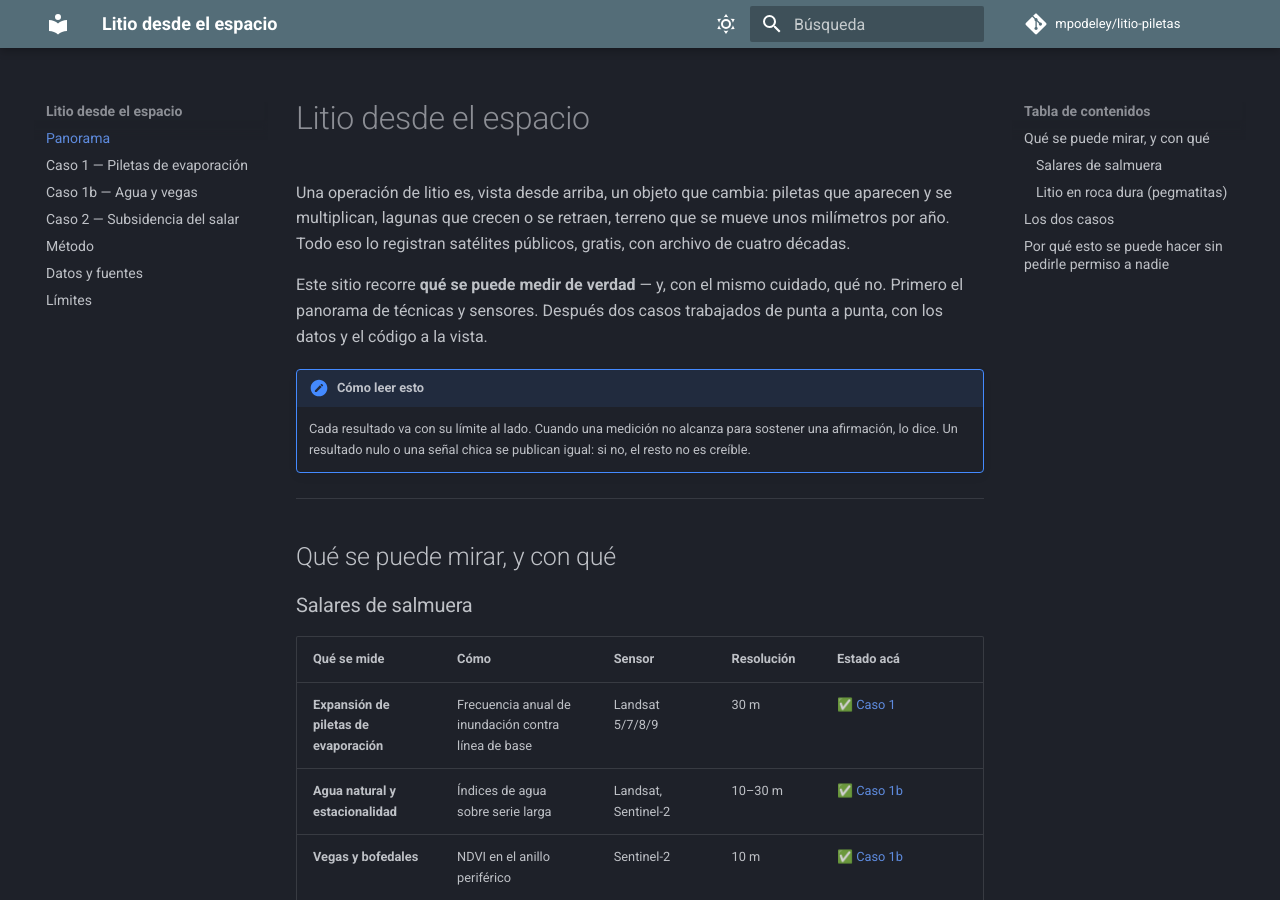
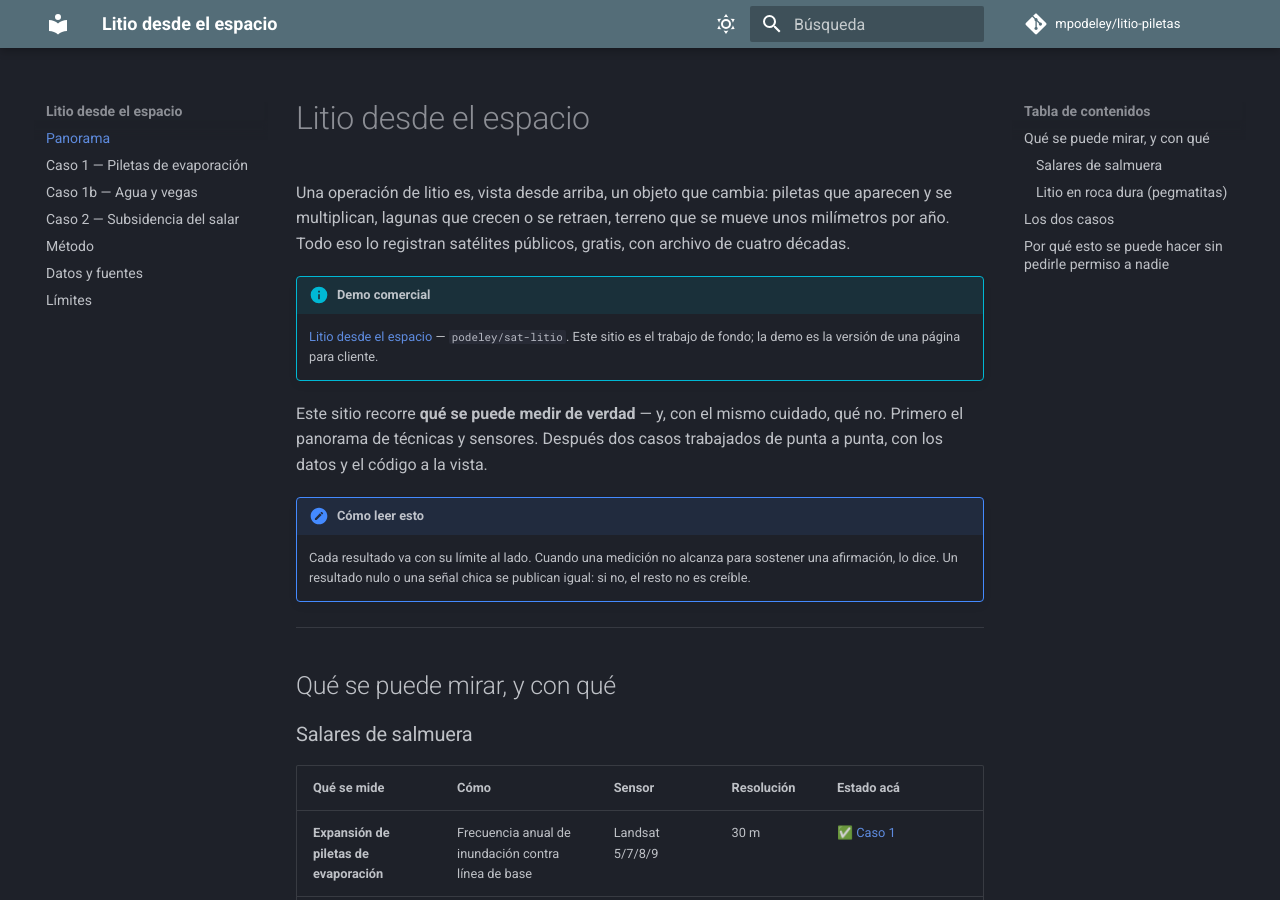
Before and after one commit to mpodeley/litio-piletas, an MkDocs documentation site: the page built from docs/index.md, in a window 1280 px wide and 900 px high. Built offline with MkDocs 1.6.1 and Material for MkDocs 9.7.7, drawn with Linux system fonts in a browser that asks for light colours; comment, search, counter and statistics services are not loaded.

Commit message:
Docs: README, links cruzados demo ↔ research y URLs corregidas
Co-Authored-By: Claude Opus 5 <noreply@anthropic.com>

```diff
--- a/docs/index.md
+++ b/docs/index.md
@@ -4,6 +4,10 @@ Una operación de litio es, vista desde arriba, un objeto que cambia: piletas qu
 aparecen y se multiplican, lagunas que crecen o se retraen, terreno que se mueve
 unos milímetros por año. Todo eso lo registran satélites públicos, gratis, con
 archivo de cuatro décadas.
+
+!!! info "Demo comercial"
+    [Litio desde el espacio](https://podeley.github.io/sat-litio/) — `podeley/sat-litio`.
+    Este sitio es el trabajo de fondo; la demo es la versión de una página para cliente.
 
 Este sitio recorre **qué se puede medir de verdad** — y, con el mismo cuidado, qué
 no. Primero el panorama de técnicas y sensores. Después dos casos trabajados de
```
